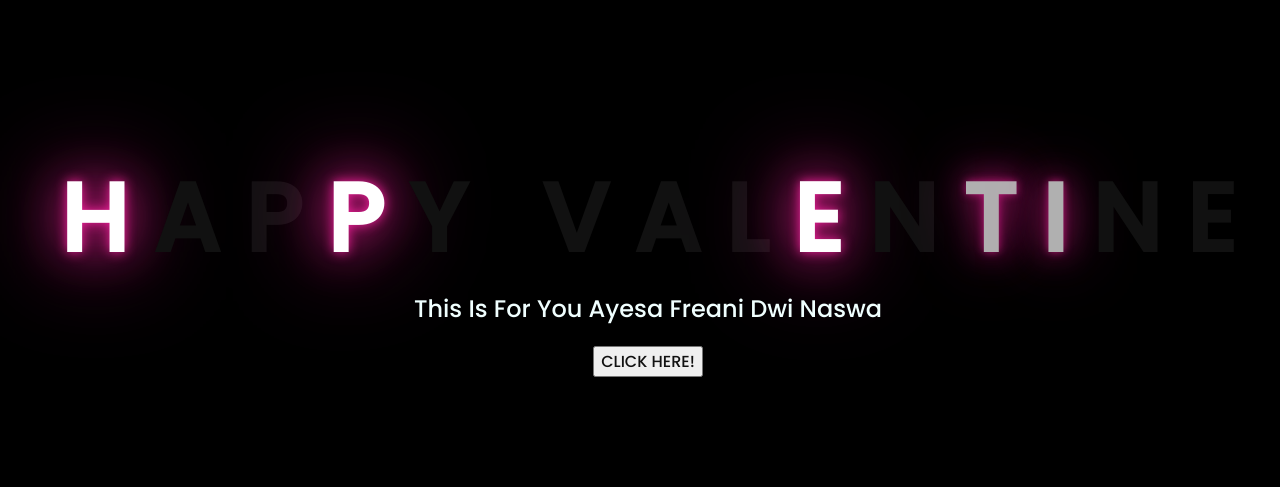
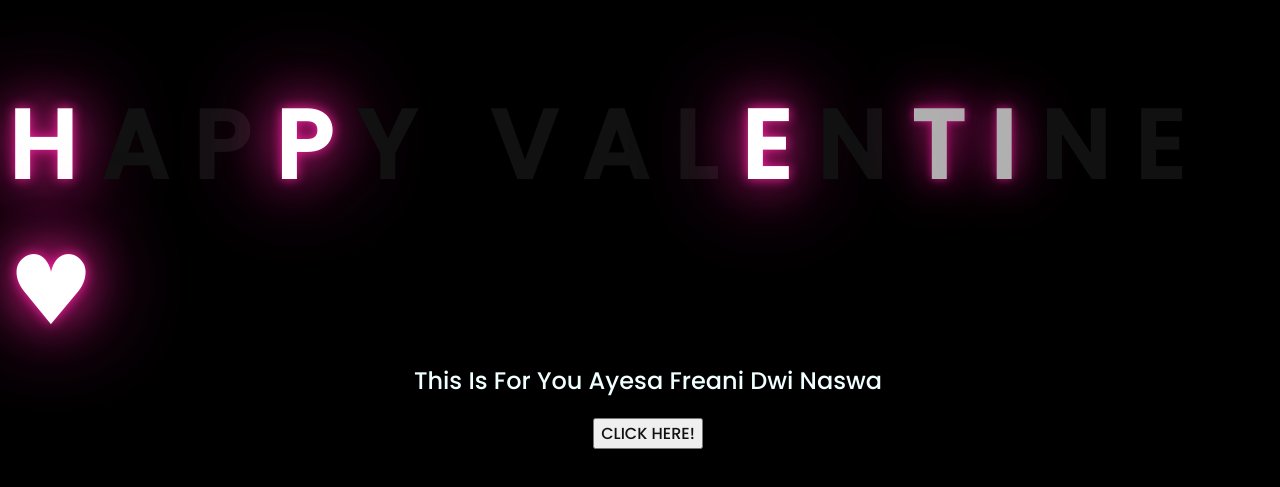
Before and after one commit to Radhitypa13/1, a plain HTML site: page index.html in a window 1280 px wide. Shown: the part 147-634 px from the top of the page. Drawn offline with Linux system fonts and the light colour scheme.

Commit message:
Add files via upload

```diff
--- a/index.html
+++ b/index.html
@@ -26,6 +26,7 @@
         <SPAN>I</SPAN>
         <SPAN>N</SPAN>
         <SPAN>E</SPAN>
+        <span>&#9829</span>
 
     </div>
     <div class="description">
```
